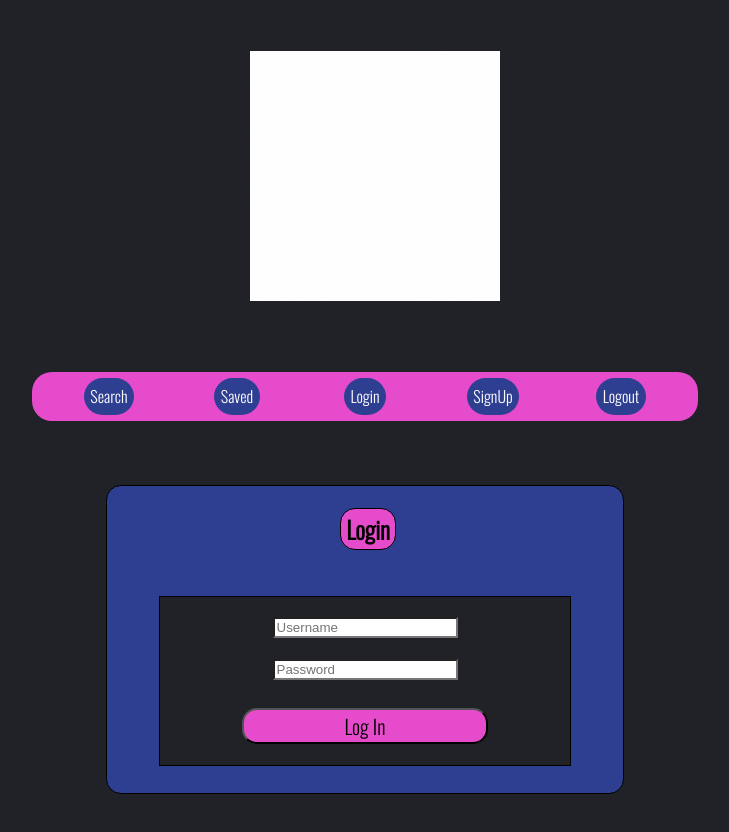
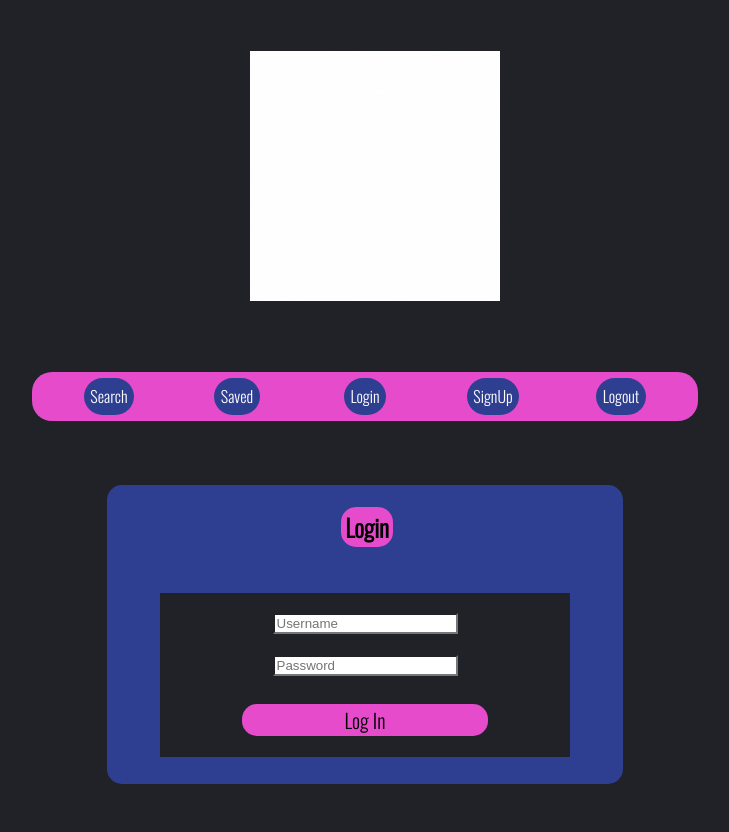
Before and after one commit to ZacharyJSwatfigure/Gym-Bunny, a React (Create React App) app in the folder client/: page / in a window 1280 px wide. Shown: the top 832 px of the page, without its empty margins (275-1004 px from the left). Built offline with nearby package versions, Linux system fonts and the light colour scheme.

Commit message:
fixed random black borders

```diff
--- a/client/src/style/Login.css
+++ b/client/src/style/Login.css
@@ -4,7 +4,7 @@
     align-items: center;
     justify-content: center;
     flex-direction: column;
-    border: 1px solid;
+
     padding: 2px;
     border-radius: 15px;
     width: 40%;
@@ -24,8 +24,6 @@ button:hover {
 }
 
 .greeting {
-
-    border: 1px solid;
     border-radius: 15px;
     width: 100%;
     font-family: 'Oswald', sans-serif;
@@ -38,7 +36,6 @@ button:hover {
     align-items: center;
     justify-content: center;
     flex-direction: column;
-    border: 1px solid;
     width: 80%;
     height: 80%;
     margin: 5%;
@@ -52,6 +49,7 @@ button:hover {
 
 .loginBtn {
     border-radius: 15px;
+    border: none;
     margin-top: 7%;
     margin-bottom: 5%;
     width: 60%;
--- a/client/src/style/SignUp.css
+++ b/client/src/style/SignUp.css
@@ -3,7 +3,6 @@
     align-items: center;
     justify-content: center;
     flex-direction: column;
-    border: 1px solid;
     padding: 2px;
     border-radius: 15px;
     width: 40%;
@@ -18,7 +17,6 @@ button:hover {
 
 
 .greeting {
-    border: 1px solid;
     padding: 2px;
     border-radius: 15px;
     width: 100%;
@@ -31,7 +29,6 @@ button:hover {
     align-items: center;
     justify-content: center;
     flex-direction: column;
-    border: 1px solid;
     width: 80%;
     height: 80%;
     margin: 5%;
--- a/client/src/style/addWorkout.css
+++ b/client/src/style/addWorkout.css
@@ -3,7 +3,7 @@
 }
 
 .workoutBox {
-    border: 1px solid black;
+
     border-radius: 20px;
     margin: 5%;
 }
@@ -11,7 +11,6 @@
 .addToWorkout {
     background-color: rgb(113, 224, 113);
     margin-bottom: 3%;
-    border: 1px solid black;
     border-radius: 20px;
 }
 
```
